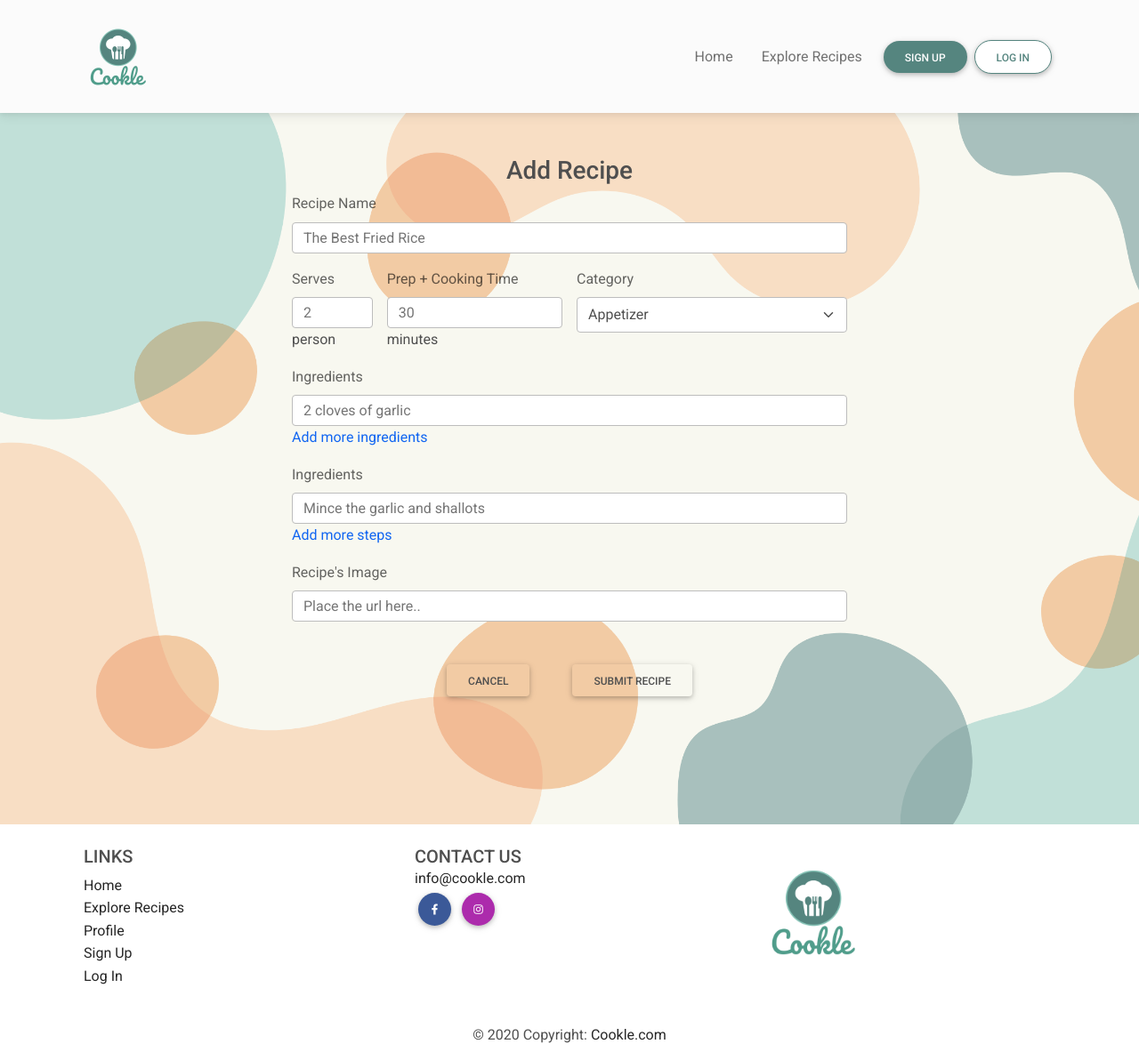
After one commit to dissyulina/cookle-cookbook, a Flask app: page /add_recipe in a window 1280 px wide. The commit adds this page. Shown: the whole page at 89% size. Run offline with Flask 2, Linux system fonts and the light colour scheme; some libraries are stand-ins or nearby versions.

Commit message:
Create add recipe template

```diff
--- a/app.py
+++ b/app.py
@@ -90,9 +90,12 @@ def profile(username):
     # grab the session user's username from db
     username = mongo.db.users.find_one(
         {"username": session["user"]})["username"]
+    # user variable for user image
+    user = mongo.db.users.find_one(
+        {"username": session["user"]})
 
     if session["user"]:
-        return render_template("profile.html", username=username)
+        return render_template("profile.html", username=username, user=user)
 
     return redirect(url_for("login"))
 
@@ -105,6 +108,11 @@ def logout():
     return redirect(url_for("login"))
 
 
+@app.route("/add_recipe")
+def add_recipe():
+    return render_template("add-recipe.html")
+
+
 if __name__ == "__main__":
     app.run(host=os.environ.get("IP"),
             port=int(os.environ.get("PORT")),
--- a/static/css/style.css
+++ b/static/css/style.css
@@ -38,7 +38,8 @@
     height: 18rem;
 }
 
-.card-image img {
+.card-image img,
+.square-image img {
     width: 100%;
     height: 100%;
     object-fit: cover;
@@ -75,7 +76,12 @@
 */
 
 /* Register page */
-.card-login {
+.form-width {
     width: 85%;
     max-width: 40rem;
 }
+
+.square-image {
+    overflow: hidden;
+    background-color: blue;
+}
--- /dev/null
+++ b/templates/add-recipe.html
@@ -0,0 +1,69 @@
+{% extends "base.html" %}
+{% block content %}
+<section>
+    <div class="w-100 background">
+        <div class="overlay py-5">
+            <div class="container d-flex flex-column justify-content-center align-items-center">
+                    <!-- flash messages -->
+                    {% with messages = get_flashed_messages(with_categories=True) %}
+                        {% if messages %}
+                            {% for category, message in messages %}
+                                <div class="alert alert-{{category}} alert-dismissible fade show" role="alert">
+                                    <h4>{{ message }}</h4>
+                                </div>
+                            {% endfor %}
+                        {% endif %}
+                    {% endwith %}
+
+
+                <h3>Add Recipe</h3>
+                <form class="row g-3 form-width">
+                    <div class="col-12">
+                        <label for="recipe-name" class="form-label">Recipe Name</label>
+                        <input type="text" class="form-control" id="recipe-name" name="recipe-name" placeholder="The Best Fried Rice">
+                    </div>
+                    <div class="col-12 col-md-2">
+                        <label for="serving" class="form-label">Serves</label>
+                        <input type="text" class="form-control" id="serving" name="serving" placeholder="2"> person
+                    </div>
+                    <div class="col-12 col-md-4">
+                        <label for="time" class="form-label">Prep + Cooking Time</label>
+                        <input type="text" class="form-control" id="time" name="time" placeholder="30"> minutes
+                    </div>
+                    <div class="col-12 col-md-6">
+                        <label for="category-name" class="form-label">Category</label>
+                        <select id="category-name" name="category-name" class="form-select">
+                            <option selected>Appetizer</option>
+                            <option>Main</option>
+                            <option>Dessert</option>
+                            <option>Others</option>
+                        </select>
+                    </div>
+                    <div class="col-12">
+                        <label for="ingredients" class="form-label">Ingredients</label>
+                        <input type="text" class="form-control" id="ingredients" name="ingredients" placeholder="2 cloves of garlic">
+                        <a href="" role="button">Add more ingredients</a>
+                    </div>
+                    <div class="col-12">
+                        <label for="directions" class="form-label">Ingredients</label>
+                        <input type="text" class="form-control" id="directions" name="directions" placeholder="Mince the garlic and shallots">
+                        <a href="" role="button">Add more steps</a>
+                    </div>
+                    <div class="col-12">
+                        <label for="recipe-image" class="form-label">Recipe's Image</label>
+                        <input type="text" class="form-control" id="recipe-image" name="recipe-image" placeholder="Place the url here..">
+                    </div>
+                    <div class="d-flex align-items-center justify-content-center my-5">
+                        <a href="" role="button" class="btn me-5">Cancel</a>
+                        <button type="submit" class="btn">Submit Recipe</button>
+                    </div>
+
+                </form>
+
+            </div>
+        </div>
+    </div>
+</section>
+
+
+{% endblock %}
--- a/templates/base.html
+++ b/templates/base.html
@@ -47,6 +47,9 @@
                             <a class="nav-link" href="{{ url_for('get_recipes') }}">Explore Recipes</a>
                         </li>
                         {% if session.user %}
+                            <li class="nav-item me-3">
+                                <a class="nav-link" href="{{ url_for('add_recipe') }}">Add Recipe</a>
+                            </li>
                             <li class="nav-item me-3">
                                 <a class="nav-link" href="{{ url_for('profile', username=session['user']) }}" class="text-dark">Profile</a>
                             </li>
```
Also changed, not shown: static/js/script.js (+8 -0 lines).
